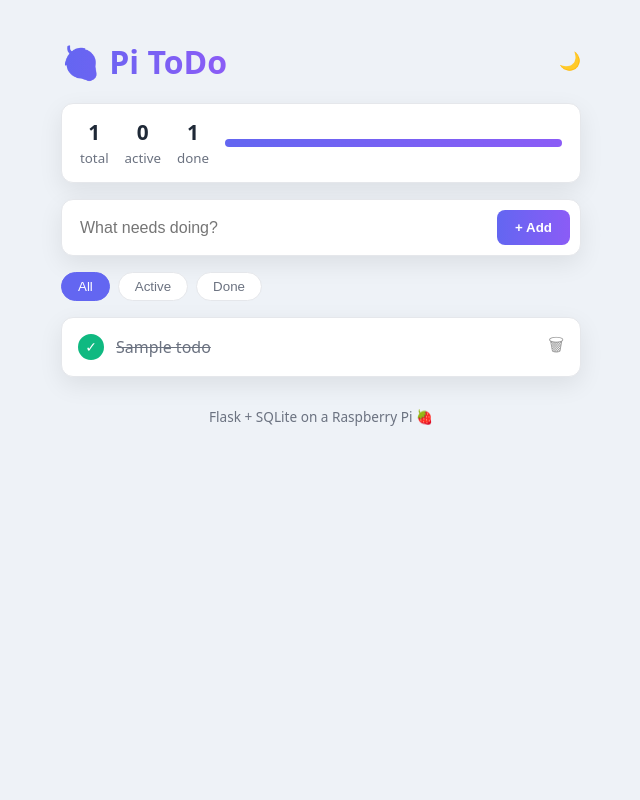
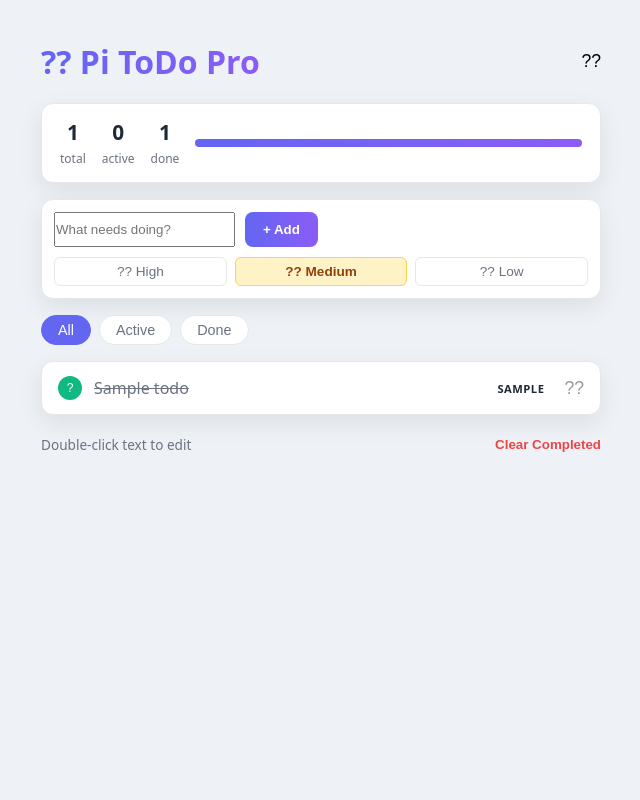
Before and after one commit to yuktheshwarbhat/to-do-app, a Flask app: page / in a window 1280 px wide. Shown: the whole page, without its empty margins (319-959 px from the left). Run offline with Flask 3, Linux system fonts and the light colour scheme; tables that the repository leaves empty hold one stand-in row (values such as "Sample post").

Commit message:
feat: add interactive UI with dark mode, filters, and inline editing

```diff
--- a/templates/index.html
+++ b/templates/index.html
@@ -3,90 +3,87 @@
 <head>
 <meta charset="UTF-8">
 <meta name="viewport" content="width=device-width, initial-scale=1.0">
-<title>Pi ToDo</title>
+<title>Pi ToDo Pro</title>
 <style>
   :root {
-    --bg: #eef2f7;        --card: #ffffff;   --text: #1f2937;
-    --muted: #6b7280;     --border: #e5e7eb;
-    --accent: #6366f1;    --accent2: #8b5cf6;
-    --danger: #ef4444;    --success: #10b981;
+    --bg: #eef2f7; --card: #fff; --text: #1f2937; --muted: #6b7280; --border: #e5e7eb;
+    --accent: #6366f1; --accent2: #8b5cf6; --danger: #ef4444; --success: #10b981;
     --shadow: 0 8px 24px rgba(0,0,0,.08);
   }
   [data-theme="dark"] {
-    --bg: #0f172a;        --card: #1e293b;   --text: #e2e8f0;
-    --muted: #94a3b8;     --border: #334155;
+    --bg: #0f172a; --card: #1e293b; --text: #e2e8f0; --muted: #94a3b8; --border: #334155;
     --shadow: 0 8px 24px rgba(0,0,0,.45);
   }
+  * { box-sizing: border-box; margin: 0; padding: 0; }
+  body { font-family: system-ui, sans-serif; background: var(--bg); color: var(--text); min-height: 100vh; display: flex; justify-content: center; padding: 40px 16px; transition: .3s; }
+  .app { width: 100%; max-width: 560px; }
+  header { display: flex; justify-content: space-between; align-items: center; margin-bottom: 20px; }
+  h1 { background: linear-gradient(90deg, var(--accent), var(--accent2)); -webkit-background-clip: text; -webkit-text-fill-color: transparent; font-size: 2rem; }
+  .card { background: var(--card); border: 1px solid var(--border); border-radius: 12px; box-shadow: var(--shadow); }
 
-  * { box-sizing: border-box; margin: 0; padding: 0; }
-  body {
-    font-family: system-ui, -apple-system, "Segoe UI", Roboto, sans-serif;
-    background: var(--bg); color: var(--text);
-    min-height: 100vh; display: flex; justify-content: center;
-    padding: 40px 16px; transition: background .3s, color .3s;
-  }
-  .app { width: 100%; max-width: 520px; }
-
-  header { display: flex; justify-content: space-between; align-items: center; margin-bottom: 20px; }
-  h1 { background: linear-gradient(90deg, var(--accent), var(--accent2));
-       -webkit-background-clip: text; -webkit-text-fill-color: transparent; font-size: 2rem; }
-
-  .card { background: var(--card); border: 1px solid var(--border);
-          border-radius: 12px; box-shadow: var(--shadow); }
-
-  /* stats + progress */
   .stats { display: flex; gap: 16px; align-items: center; padding: 14px 18px; margin-bottom: 16px; }
   .stat { text-align: center; }
   .stat span { font-size: 1.3rem; font-weight: 700; display: block; }
-  .stat small { color: var(--muted); }
+  .stat small { color: var(--muted); font-size: .75rem; }
   .progress { flex: 1; height: 8px; background: var(--border); border-radius: 99px; overflow: hidden; }
-  .progress div { height: 100%; width: 0%;
-                  background: linear-gradient(90deg, var(--accent), var(--accent2));
-                  transition: width .4s ease; }
+  .progress div { height: 100%; width: 0%; background: linear-gradient(90deg, var(--accent), var(--accent2)); transition: width .4s ease; }
 
-  /* add form */
-  form.card { display: flex; gap: 10px; padding: 10px; margin-bottom: 16px; }
-  input { flex: 1; border: none; background: transparent; color: var(--text);
-          font-size: 1rem; outline: none; padding: 8px; }
-  .btn-primary { border: none; cursor: pointer; color: #fff; font-weight: 600;
-                 padding: 10px 18px; border-radius: 8px;
-                 background: linear-gradient(90deg, var(--accent), var(--accent2));
-                 transition: transform .15s; }
-  .btn-primary:hover { transform: scale(1.05); }
+  form.card { display: flex; flex-direction: column; gap: 10px; padding: 12px; margin-bottom: 16px; }
+  .input-row { display: flex; gap: 10px; }
+  input[type="text"] { flex: 1; border: none; background: transparent; color: var(--text); font-size: 1rem; outline: none; padding: 8px; }
 
-  /* filter tabs */
+  .priority-group { display: flex; gap: 8px; }
+  .p-btn { flex: 1; padding: 6px; border: 1px solid var(--border); background: transparent; color: var(--muted); border-radius: 6px; cursor: pointer; font-size: .85rem; transition: .2s; }
+  .p-btn.active-high { background: #fee2e2; color: #991b1b; border-color: #fca5a5; font-weight: 600; }
+  .p-btn.active-med  { background: #fef3c7; color: #92400e; border-color: #fcd34d; font-weight: 600; }
+  .p-btn.active-low  { background: #dcfce7; color: #166534; border-color: #86efac; font-weight: 600; }
+  [data-theme="dark"] .p-btn.active-high { background: #7f1d1d; color: #fca5a5; border-color: #991b1b; }
+  [data-theme="dark"] .p-btn.active-med  { background: #78350f; color: #fcd34d; border-color: #92400e; }
+  [data-theme="dark"] .p-btn.active-low  { background: #14532d; color: #86efac; border-color: #166534; }
+
+  .btn-primary { border: none; cursor: pointer; color: #fff; font-weight: 600; padding: 10px 18px; border-radius: 8px; background: linear-gradient(90deg, var(--accent), var(--accent2)); transition: transform .15s; }
+  .btn-primary:hover { transform: scale(1.02); }
+
   .filters { display: flex; gap: 8px; margin-bottom: 16px; }
-  .filter-btn { border: 1px solid var(--border); background: var(--card); color: var(--muted);
-                padding: 6px 16px; border-radius: 99px; cursor: pointer; transition: .2s; }
+  .filter-btn { border: 1px solid var(--border); background: var(--card); color: var(--muted); padding: 6px 16px; border-radius: 99px; cursor: pointer; transition: .2s; font-size: .9rem; }
   .filter-btn.active { background: var(--accent); border-color: var(--accent); color: #fff; }
 
-  /* todo list */
-  ul { list-style: none; display: flex; flex-direction: column; gap: 10px; }
+  ul { list-style: none; display: flex; flex-direction: column; gap: 10px; margin-bottom: 20px; }
   @keyframes slideIn { from { opacity: 0; transform: translateY(-8px); } to { opacity: 1; } }
   .todo { display: flex; align-items: center; gap: 12px; padding: 14px 16px; animation: slideIn .25s ease; }
   .todo.removing { opacity: 0; transform: translateX(40px); transition: .25s; }
-  .title { flex: 1; }
+  .title { flex: 1; cursor: text; }
   .is-done .title { text-decoration: line-through; color: var(--muted); }
 
-  .check { width: 26px; height: 26px; border-radius: 50%; cursor: pointer;
-           border: 2px solid var(--accent); background: transparent;
-           color: #fff; font-size: 14px; line-height: 1; transition: .2s; }
+  .edit-input { flex: 1; border: none; background: transparent; color: var(--text); font-size: 1rem; outline: none; border-bottom: 2px solid var(--accent); padding: 2px 0; }
+
+  .badge { padding: 2px 8px; border-radius: 4px; font-size: .7rem; font-weight: 700; text-transform: uppercase; letter-spacing: .5px; }
+  .badge-high { background: #fee2e2; color: #991b1b; }
+  .badge-med  { background: #fef3c7; color: #92400e; }
+  .badge-low  { background: #dcfce7; color: #166534; }
+  [data-theme="dark"] .badge-high { background: #7f1d1d; color: #fca5a5; }
+  [data-theme="dark"] .badge-med  { background: #78350f; color: #fcd34d; }
+  [data-theme="dark"] .badge-low  { background: #14532d; color: #86efac; }
+
+  .check { width: 24px; height: 24px; border-radius: 50%; cursor: pointer; border: 2px solid var(--accent); background: transparent; color: #fff; font-size: 12px; transition: .2s; }
   .is-done .check { background: var(--success); border-color: var(--success); }
-
   .icon-btn { border: none; background: transparent; cursor: pointer; font-size: 1.1rem; }
   .del { opacity: .4; transition: .2s; }
   .del:hover { opacity: 1; transform: scale(1.15); }
 
+  .footer-actions { display: flex; justify-content: space-between; align-items: center; color: var(--muted); font-size: .85rem; }
+  .clear-btn { background: none; border: none; color: var(--danger); cursor: pointer; font-weight: 600; }
+  .clear-btn:disabled { opacity: .4; cursor: not-allowed; }
+
   .empty { text-align: center; color: var(--muted); padding: 30px 0; }
   .hidden { display: none; }
-  footer { text-align: center; color: var(--muted); margin-top: 30px; font-size: .85rem; }
 </style>
 </head>
 <body>
 <div class="app">
   <header>
-    <h1>🍓 Pi ToDo</h1>
-    <button id="theme-btn" class="icon-btn" title="Toggle theme">🌙</button>
+    <h1>?? Pi ToDo Pro</h1>
+    <button id="theme-btn" class="icon-btn" title="Toggle theme">??</button>
   </header>
 
   <section class="stats card">
@@ -97,8 +94,15 @@
   </section>
 
   <form id="add-form" class="card">
-    <input id="title-input" placeholder="What needs doing?" autocomplete="off" required>
-    <button class="btn-primary" type="submit">+ Add</button>
+    <div class="input-row">
+      <input id="title-input" placeholder="What needs doing?" autocomplete="off" required>
+      <button class="btn-primary" type="submit">+ Add</button>
+    </div>
+    <div class="priority-group">
+      <button type="button" class="p-btn" data-p="high" onclick="setPriority('high')">?? High</button>
+      <button type="button" class="p-btn active-med" data-p="medium" onclick="setPriority('medium')">?? Medium</button>
+      <button type="button" class="p-btn" data-p="low" onclick="setPriority('low')">?? Low</button>
+    </div>
   </form>
 
   <nav class="filters">
@@ -108,9 +112,12 @@
   </nav>
 
   <ul id="todo-list"></ul>
-  <p id="empty" class="empty hidden">Nothing here 🎉</p>
+  <p id="empty" class="empty hidden">Nothing here ??</p>
 
-  <footer>Flask + SQLite on a Raspberry Pi 🍓</footer>
+  <div class="footer-actions">
+    <span>Double-click text to edit</span>
+    <button id="clear-btn" class="clear-btn" onclick="clearCompleted()" disabled>Clear Completed</button>
+  </div>
 </div>
 
 <script>
@@ -120,29 +127,38 @@
   const input = document.getElementById('title-input');
   const themeBtn = document.getElementById('theme-btn');
   const filterBtns = document.querySelectorAll('.filter-btn');
+  const clearBtn = document.getElementById('clear-btn');
 
   let todos = [];
   let filter = 'all';
+  let currentPriority = 'medium';
 
-  /* ---------- dark mode (remembered in browser) ---------- */
+  /* ---------- dark mode ---------- */
   const saved = localStorage.getItem('theme') || 'light';
   setTheme(saved);
   themeBtn.addEventListener('click', () => {
     const next = document.documentElement.getAttribute('data-theme') === 'dark' ? 'light' : 'dark';
-    setTheme(next);
-    localStorage.setItem('theme', next);
+    setTheme(next); localStorage.setItem('theme', next);
   });
   function setTheme(t) {
     document.documentElement.setAttribute('data-theme', t);
-    themeBtn.textContent = t === 'dark' ? '☀️' : '🌙';
+    themeBtn.textContent = t === 'dark' ? '??' : '??';
   }
 
-  /* ---------- filter tabs ---------- */
+  /* ---------- filters ---------- */
   filterBtns.forEach(btn => btn.addEventListener('click', () => {
     filter = btn.dataset.filter;
     filterBtns.forEach(b => b.classList.toggle('active', b === btn));
     render();
   }));
+
+  /* ---------- priority selector ---------- */
+  function setPriority(p) {
+    currentPriority = p;
+    document.querySelectorAll('.p-btn').forEach(btn => {
+      btn.className = 'p-btn' + (btn.dataset.p === p ? ` active-${p}` : '');
+    });
+  }
 
   /* ---------- data ---------- */
   async function loadTodos() {
@@ -152,37 +168,35 @@
   }
 
   function render() {
-    const visible = todos.filter(t =>
-      filter === 'all' ? true : (filter === 'active' ? !t.done : t.done));
+    const visible = todos.filter(t => filter === 'all' ? true : (filter === 'active' ? !t.done : t.done));
+    list.innerHTML = '';
 
-    list.innerHTML = '';
     visible.forEach(t => {
       const li = document.createElement('li');
       li.className = 'todo card' + (t.done ? ' is-done' : '');
       li.innerHTML = `
-        <button class="check" onclick="toggleTodo(${t.id})">${t.done ? '✓' : ''}</button>
-        <span class="title">${escapeHtml(t.title)}</span>
-        <button class="icon-btn del" onclick="deleteTodo(${t.id}, this)" title="delete">🗑</button>`;
+        <button class="check" onclick="toggleTodo(${t.id})">${t.done ? '?' : ''}</button>
+        <span class="title" ondblclick="startEdit(${t.id}, this)">${escapeHtml(t.title)}</span>
+        <span class="badge badge-${t.priority}">${t.priority}</span>
+        <button class="icon-btn del" onclick="deleteTodo(${t.id}, this)" title="delete">??</button>`;
       list.appendChild(li);
     });
+
     emptyMsg.classList.toggle('hidden', visible.length > 0);
-
     const total = todos.length;
     const done = todos.filter(t => t.done).length;
+
     document.getElementById('stat-total').textContent = total;
     document.getElementById('stat-active').textContent = total - done;
     document.getElementById('stat-done').textContent = done;
-    document.getElementById('progress-bar').style.width =
-      total ? (done / total * 100) + '%' : '0%';
+    document.getElementById('progress-bar').style.width = total ? (done / total * 100) + '%' : '0%';
+
+    clearBtn.disabled = (done === 0);
   }
 
-  /* security: never inject raw text as HTML */
-  function escapeHtml(s) {
-    const div = document.createElement('div');
-    div.textContent = s;
-    return div.innerHTML;
-  }
+  function escapeHtml(s) { const div = document.createElement('div'); div.textContent = s; return div.innerHTML; }
 
+  /* ---------- actions ---------- */
   form.addEventListener('submit', async e => {
     e.preventDefault();
     const title = input.value.trim();
@@ -190,7 +204,7 @@
     await fetch('/todos', {
       method: 'POST',
       headers: { 'Content-Type': 'application/json' },
-      body: JSON.stringify({ title })
+      body: JSON.stringify({ title, priority: currentPriority })
     });
     input.value = '';
     loadTodos();
@@ -209,6 +223,42 @@
     loadTodos();
   }
 
+  async function clearCompleted() {
+    if (confirm("Delete all completed tasks?")) {
+      await fetch('/todos/clear-completed', { method: 'DELETE' });
+      loadTodos();
+    }
+  }
+
+  /* ---------- inline editing ---------- */
+  async function startEdit(id, span) {
+    const input = document.createElement('input');
+    input.type = 'text';
+    input.className = 'edit-input';
+    input.value = span.textContent;
+    span.replaceWith(input);
+    input.focus();
+    input.select();
+
+    async function save() {
+      const newTitle = input.value.trim();
+      if (newTitle && newTitle !== span.textContent) {
+        await fetch(`/todos/${id}`, {
+          method: 'PATCH',
+          headers: { 'Content-Type': 'application/json' },
+          body: JSON.stringify({ title: newTitle })
+        });
+      }
+      loadTodos();
+    }
+
+    input.addEventListener('blur', save);
+    input.addEventListener('keydown', e => {
+      if (e.key === 'Enter') input.blur();
+      if (e.key === 'Escape') { input.value = span.textContent; input.blur(); }
+    });
+  }
+
   loadTodos();
 </script>
 </body>
```
